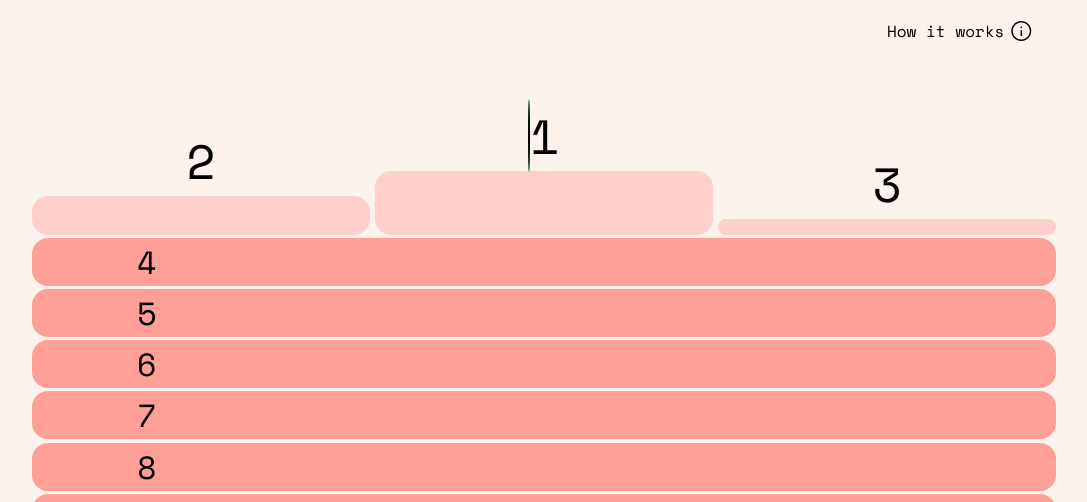
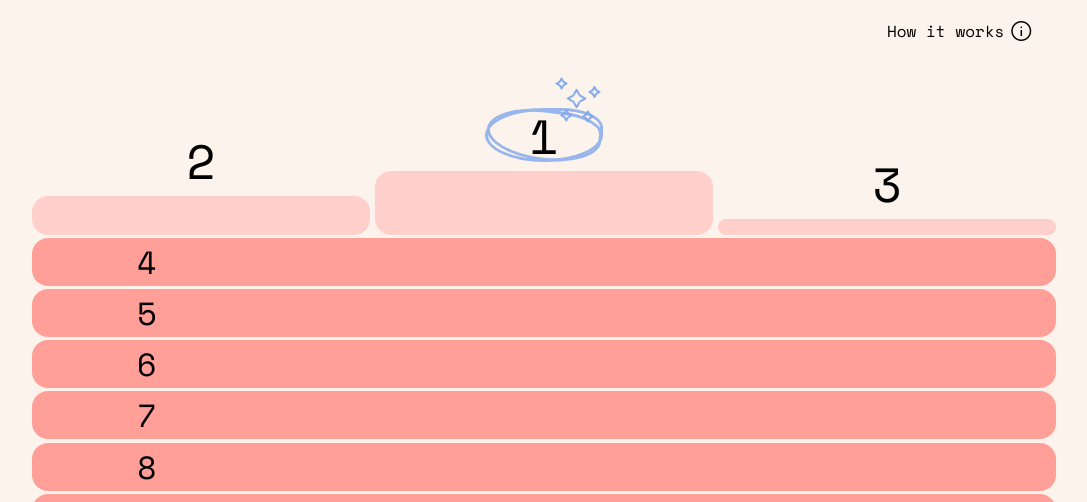
Before and after one commit to sunny-potato/google_trends_rss, a website built with Vite: page index.html in a window 1280 px wide. Shown: the part 85-587 px from the top of the page, without its empty margins (96-1183 px from the left). Built offline with nearby package versions, Linux system fonts and the light colour scheme; no server answers.

Commit message:
create top one mark

```diff
--- a/css/style.css
+++ b/css/style.css
@@ -1,28 +1,8 @@
-/* :root {
-  font-family: Inter, Avenir, Helvetica, Arial, sans-serif;
-  font-size: 16px;
-  line-height: 24px;
-  font-weight: 400;
-
-  color-scheme: light dark;
-  color: rgba(255, 255, 255, 0.87);
-  background-color: #242424;
-
-  font-synthesis: none;
-  text-rendering: optimizeLegibility;
-  -webkit-font-smoothing: antialiased;
-  -moz-osx-font-smoothing: grayscale;
-  -webkit-text-size-adjust: 100%;
-} */
-
-/* effect color #98b6ec; */
-
 * {
   margin: 0;
   box-sizing: border-box;
   font-size: 1em;
   background-color: #fcf4ec;
-  /* color: #f3deca; */
   font-family: "Space Mono", monospace;
 }
 
@@ -43,22 +23,14 @@
 }
 .subTitle {
   display: flex;
-  /* justify-content: space-evenly; */
-  /* align-content: space-evenly; */
-  /* align-items: center; */
-  /* background-color: white; */
 }
 
 .noticeInformation {
-  /* text-align: right; */
-  /* background-color: white; */
   display: flex;
   justify-content: end;
 }
 .noticeInformation > span {
   padding-left: 0.3rem;
-  /* background-color: firebrick; */
-  /* margin: auto; */
 }
 .contentContainer {
   display: flex;
@@ -81,7 +53,6 @@ a {
   width: 80%;
   height: 61%;
   margin-bottom: 1rem;
-  /* background-color: #fbfe67; */
 }
 
 /*1st -3rd*/
@@ -92,31 +63,57 @@ a {
 }
 .topRank > div .rankNumber {
   font-size: 3rem;
-  /* border-bottom: 1px solid black; */
-  /* background-color: lightsalmon; */
 }
 
 .topRank > div .rankKeyword {
   font-size: 2rem;
-  /* text-size-adjust: 50%; */
   background-color: #ffcfcb;
-  /* background-color: #f55b1c; */
-  /* border: 1px solid #af7cfa; */
   border-radius: 1rem;
 }
 .topRank > div a {
-  /* background-color: #f55b1c; */
-  /* background-color: #fbfe67; */
   background-color: #ffcfcb;
   color: black;
 }
+.rank.first > .rankNumber {
+  position: relative;
+}
 .rank.first > .rankNumber::before {
-  content: " ";
-  border: 1px solid black;
-  border-radius: 50%;
+  content: "";
+  border: 3px solid #98b6ec;
+  border-radius: 70% 50% 70% 70%;
+  width: 7rem;
+  height: 3rem;
+  position: absolute;
+  top: 50%;
+  left: 50%;
+  transform: translate(-50%, -50%);
+}
+
+.rank.first > .rankNumber::after {
+  content: "";
+  border: 3px solid #98b6ec;
+  border-radius: 70% 50% 70% 70%;
+  width: 6.8rem;
+  height: 2.8rem;
+  position: absolute;
+  top: 50%;
+  left: 50%;
+  transform: translate(-50%, -50%) rotate(7deg);
+}
+.rank.first {
+  position: relative;
+}
+.startImage {
+  position: absolute;
+  background-color: transparent;
   width: 3rem;
-  height: 3rem;
-  background-color: aquamarine;
+  top: 0;
+  left: 60%;
+  transform: translate(-50%, -50%);
+  filter: invert(60%) sepia(72%) saturate(348%) hue-rotate(185deg)
+    brightness(96%) contrast(93%);
+  /*filter from css filter generator */
+  z-index: 1;
 }
 .rankKeyword.first {
   padding: 2rem 0;
@@ -133,13 +130,9 @@ a {
   display: flex;
   flex-direction: row;
   align-items: center;
-  /* justify-content: start; */
   width: 100%;
   margin: 0.2rem 0;
-  /* height: 10%; */
-  /* border: 1px solid #af7cfa; */
   border-radius: 1rem;
-  /* background-color: #98b6ec; */
   background-color: #ff9f97;
 }
 .restRank .rank .rankNumber {
@@ -147,7 +140,6 @@ a {
   font-size: 2rem;
   text-align: center;
   margin-left: 1rem;
-  /* padding: 0 10px; */
   background-color: #ff9f97;
 }
 .restRank .rank .rankKeyword {
@@ -155,7 +147,6 @@ a {
   margin: 0 10px;
   font-size: 1.5rem;
   background-color: #ff9f97;
-  /* background-color: lightsalmon; */
 }
 .restRank .rank a {
   background-color: #ff9f97;
--- a/index.html
+++ b/index.html
@@ -27,6 +27,7 @@
           </div>
         </div>
 
+
       </div>
       <div class="contentContainer">
         <div class="topRank">
@@ -35,7 +36,8 @@
             <div class="rankKeyword second"></div>
           </div>
           <div class="rank first">
-            <div class="rankNumber">1</div>
+            <img class="startImage" src="./image/stars.png" alt="stars"></img>
+            <div class="rankNumber">1 </div>
             <div class="rankKeyword first"></div>
           </div>
           <div class="rank third">
```
Also changed, not shown: image/stars.png (added).
